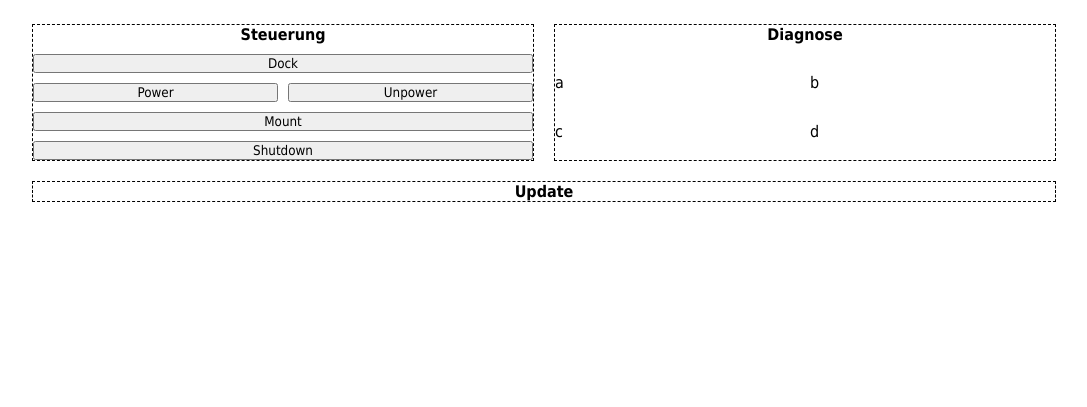
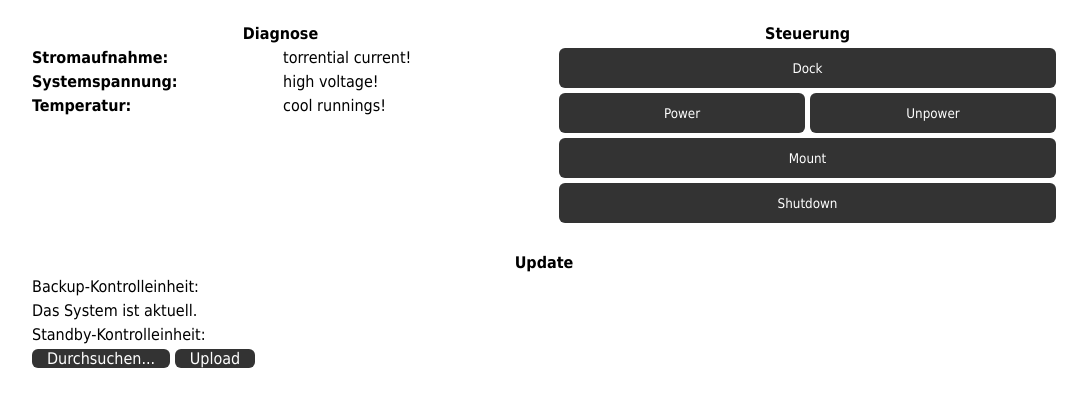
Before and after one commit to M-Welsch/base-webapp, a Python web app: template webapp/templates/advanced.html in a window 1280 px wide. Shown: the part 47-454 px from the top of the page, without its empty margins (96-1183 px from the left). Run offline with Jinja, Linux system fonts and the light colour scheme; the template is opened without the code that fills it, so the values that code supplies are empty.

Commit message:
Continue with first draft for advanced page, switch diagnostics and controls

```diff
--- a/webapp/static/css/advanced.css
+++ b/webapp/static/css/advanced.css
@@ -1,26 +1,40 @@
 #adv-columns {
     display: flex;
     flex-wrap: wrap;
-    justify-content: space-around;
-    gap: 20px;
+    justify-content: space-between;
+    align-items: flex-start;
+    gap: 30px;
 }
 
 .adv-column {
     flex: 1 1 350px;
     display: grid;
-    border: 1px dashed black;
+    grid-template-rows: auto;
+    grid-gap: 5px;
 }
+
+
+
+#adv-diagnose {
+    grid-template-columns: 1fr 1fr;
+    grid-template-areas: "heading heading";
+}
+
+#heading-diagnose {
+    grid-area: heading;
+    text-align: center;
+}
+
+
 
 #adv-control {
     grid-template-columns: 1fr 1fr;
-    grid-template-rows: auto;
     grid-template-areas:
         "heading heading"
         "dock dock"
         "power unpower"
         "mount mount"
         "shutdown shutdown";
-    grid-gap: 10px;
 }
 
 #heading-control {
@@ -33,28 +47,42 @@
 #button-mount {grid-area: mount;}
 #button-shutdown {grid-area: shutdown;}
 
-
-#adv-diagnose {
-    grid-template-columns: 1fr 1fr;
-    grid-template-rows: auto;
-    grid-template-areas: "heading heading";
-    grid-gap: 10px;
+.control-button {
+    height: 3em;
+    color: white;
+    background-color: #333;
+    border: none;
+    border-radius: 6px;
+}
+.control-button:hover {
+    background-color: #111;
 }
 
-#heading-diagnose {
-    grid-area: heading;
-    text-align: center;
-}
 
 
 #adv-update {
     grid-template-columns: 1fr;
-    grid-template-rows: auto;
     grid-template-areas: "heading";
-    grid-gap: 10px;
 }
 
 #heading-update {
     grid-area: heading;
     text-align: center;
 }
+
+#sbu-update-browse,
+#sbu-update-submit {
+    display: none;
+}
+
+.update-button {
+    height: 20px;
+    padding: 0px 15px;
+    color: white;
+    background-color: #333;
+    border: none;
+    border-radius: 6px;
+}
+.update-button:hover {
+    background-color: #111;
+}
--- a/webapp/templates/advanced.html
+++ b/webapp/templates/advanced.html
@@ -12,20 +12,31 @@
 {% block content %}
 
 <div id="adv-columns">
+    <div id="adv-diagnose" class="adv-column">
+        <h4 id="heading-diagnose">Diagnose</h4>
+        <b>Stromaufnahme:</b><span>torrential current!</span>
+        <b>Systemspannung:</b><span>high voltage!</span>
+        <b>Temperatur:</b><span>cool runnings!</span>
+    </div>
     <div id="adv-control" class="adv-column">
         <h4 id="heading-control">Steuerung</h4>
-        <button id="button-dock">Dock</button>
-        <button id="button-power">Power</button>
-        <button id="button-unpower">Unpower</button>
-        <button id="button-mount">Mount</button>
-        <button id="button-shutdown">Shutdown</button>
-    </div>
-    <div id="adv-diagnose" class="adv-column">
-        <h4 id="heading-diagnose">Diagnose</h4>
-        <span>a</span><span>b</span><span>c</span><span>d</span>
+        <button id="button-dock" class="control-button">Dock</button>
+        <button id="button-power" class="control-button">Power</button>
+        <button id="button-unpower" class="control-button">Unpower</button>
+        <button id="button-mount" class="control-button">Mount</button>
+        <button id="button-shutdown" class="control-button">Shutdown</button>
     </div>
     <div id="adv-update" class="adv-column">
         <h4 id="heading-update">Update</h4>
+        <p>Backup-Kontrolleinheit:</p>
+        <p>Das System ist aktuell.</p>
+        <p>Standby-Kontrolleinheit:</p>
+        <form>
+            <label class="update-button" for="sbu-update-browse">Durchsuchen...</label>
+            <input type="file" id="sbu-update-browse" name="sbu-update-filename">
+            <label class="update-button" for="sbu-update-submit">Upload</label>
+            <input type="submit" id="sbu-update-submit" class="update-button">
+        </form>
     </div>
 </div>
 
```
